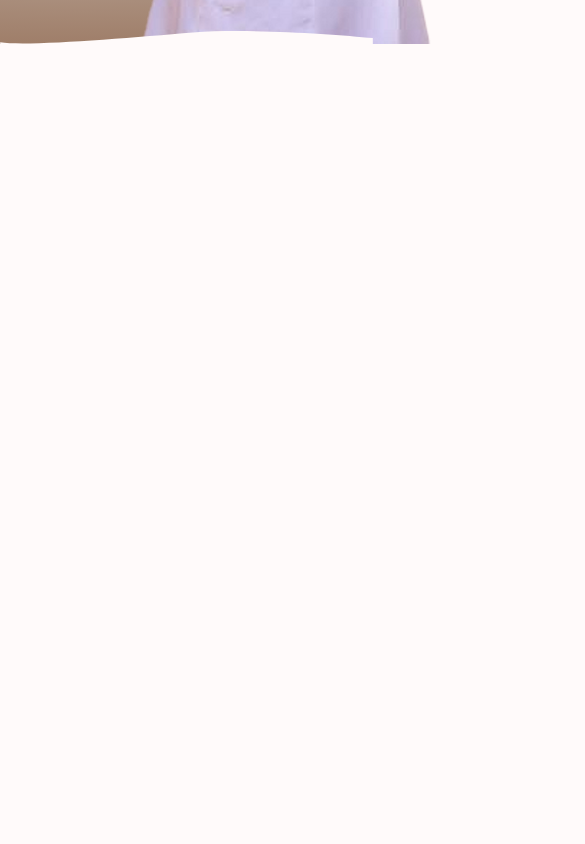
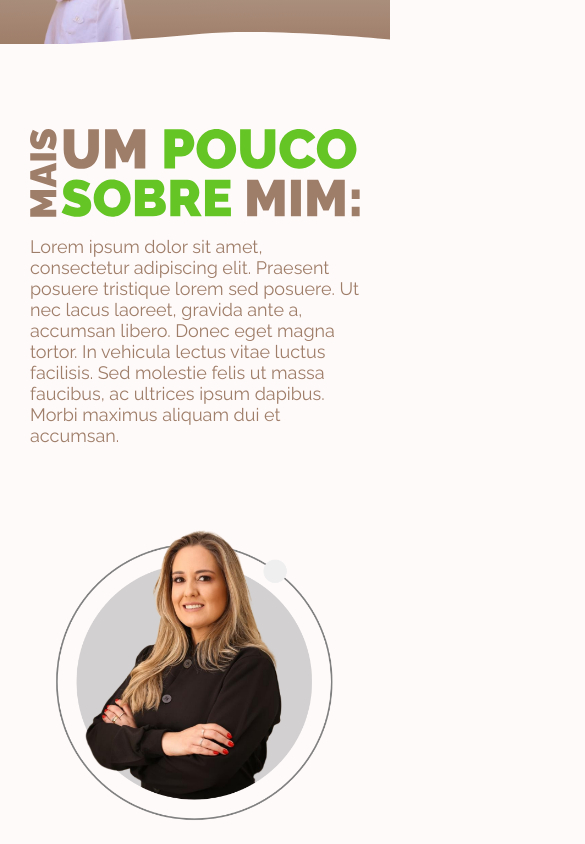
Before and after one commit to LucasRobert123/SiteBrunnaGomes, a React (Create React App) app: page / in a window 390 px wide. Shown: the part 800-1644 px from the top of the page, 585 px wide, since content can reach past the window. Built offline with nearby package versions, Linux system fonts and the light colour scheme; the HTML template or start-up script is replaced by a standard one.

Commit message:
:rocket: #0010 Finaliza telas iniciais com responsividade

```diff
--- a/src/components/Header.js
+++ b/src/components/Header.js
@@ -16,13 +16,19 @@ export default function Header(props) {
       navLinks.classList.toggle("open");
       links.forEach((link) => {
         link.classList.toggle("fade");
+        const listener = () => {
+          hamburger.click();
+        };
+        link.addEventListener("click", listener);
+
+        return () => link.removeEventListener("click", listener);
       });
     };
 
     hamburger.addEventListener("click", handler);
 
     return () => hamburger.removeEventListener("click", handler);
-  }, []);
+  }, [toggle]);
 
   useEffect(() => {
     window.addEventListener("scroll", onScrolled);
@@ -33,9 +39,9 @@ export default function Header(props) {
     const winScroll =
       document.body.scrollTop || document.documentElement.scrollTop;
 
-    const height =
-      document.documentElement.scrollHeight -
-      document.documentElement.clientHeight;
+    // const height =
+    //   document.documentElement.scrollHeight -
+    //   document.documentElement.clientHeight;
 
     const scrolled = winScroll / 250;
 
--- a/src/pages/Biography/index.js
+++ b/src/pages/Biography/index.js
@@ -1,7 +1,22 @@
-import React from 'react';
+import React from "react";
+import lettering from "../../assets/svg/lettering.svg";
+import aboutBrunna from "../../assets/img/about-brunna.png";
+import { Section } from "./styles";
 
-export function Biography(){
-    return <section id="biography">
-
-    </section>
+export function Biography() {
+  return (
+    <Section id="biography">
+      <div>
+        <img src={lettering} alt="mais sobre mim" />
+        <p>
+          Lorem ipsum dolor sit amet, consectetur adipiscing elit. Praesent
+          posuere tristique lorem sed posuere. Ut nec lacus laoreet, gravida
+          ante a, accumsan libero. Donec eget magna tortor. In vehicula lectus
+          vitae luctus facilisis. Sed molestie felis ut massa faucibus, ac
+          ultrices ipsum dapibus. Morbi maximus aliquam dui et accumsan.
+        </p>
+      </div>
+      <img className="brunna" src={aboutBrunna} alt="Brunna Gomes" />
+    </Section>
+  );
 }
--- /dev/null
+++ b/src/pages/Biography/styles.js
@@ -0,0 +1,43 @@
+import styled from "styled-components";
+
+export const Section = styled.section`
+  display: grid;
+  grid-template-columns: 1fr 1fr;
+  grid-template-rows: 100%;
+  grid-template-areas: "text image";
+  padding: 50px 30px 20px 30px;
+  align-items: center;
+
+  div {
+    grid-area: text;
+  }
+  p {
+    margin-top: 15px;
+    font-size: 32px;
+  }
+
+  .brunna {
+    width: 100%;
+    grid-area: image;
+    padding: 5%;
+    aspect-ratio: 1;
+  }
+
+  @media (max-width: 1100px) {
+    p {
+      font-size: 25px;
+    }
+  }
+
+  @media (max-width: 720px) {
+    p {
+      font-size: 18px;
+    }
+  }
+
+  @media (max-width: 550px) {
+    grid-template-columns: 100%;
+    grid-template-rows: 1fr 1fr;
+    grid-template-areas: "text" "image";
+  }
+`;
--- a/src/pages/Home/styles.js
+++ b/src/pages/Home/styles.js
@@ -1,14 +1,14 @@
 import styled from "styled-components";
-import colors from "../../styles/colors";
 import bgHome from "../../assets/img/bg-home.png";
 
 export const Section = styled.section`
   display: flex;
   align-items: center;
   width: 100%;
-  height: 100%;
+  height: 100vh;
   background-size: cover;
   background-image: url(${bgHome});
+  background-attachment: scroll;
   position: relative;
   background-image: linear-gradient(
       180deg,
@@ -24,6 +24,8 @@ export const Section = styled.section`
     left: 60px;
     height: 75vh;
     aspect-ratio: 1;
+    object-position: bottom center;
+    object-fit: contain;
   }
 
   .logo {
@@ -31,10 +33,36 @@ export const Section = styled.section`
     aspect-ratio: 1;
   }
   .wave {
-    max-width: calc(100vw - 17px);
+    max-width: 100vw;
     position: absolute;
     left: 0;
     right: 0;
-    bottom: 0;
+    bottom: -2px;
+  }
+
+  @media (max-width: 960px) {
+    .brunna {
+      max-width: 50vw;
+    }
+    .logo {
+      position: absolute;
+      margin-top: auto;
+      margin-bottom: auto;
+      right: 0;
+    }
+  }
+
+  @media (max-width: 800px) {
+    .logo {
+      width: 400px;
+    }
+  }
+
+  @media (max-width: 400px) {
+    .logo {
+      left: 0;
+      right: 0;
+      width: 100%;
+    }
   }
 `;
--- a/src/styles/global.js
+++ b/src/styles/global.js
@@ -1,5 +1,5 @@
-import { createGlobalStyle } from 'styled-components';
-import colors from './colors';
+import { createGlobalStyle } from "styled-components";
+import colors from "./colors";
 
 export default createGlobalStyle`
   *{
@@ -17,6 +17,7 @@ export default createGlobalStyle`
     background: ${colors.white};
     color:${colors.secondary};
     -webkit-font-smoothing:antialiased;
+    overflow-x: hidden;
   }
 
   body, button, input{
```
Also changed, not shown: src/assets/img/about-brunna.png (added), src/assets/svg/lettering.svg (added).
